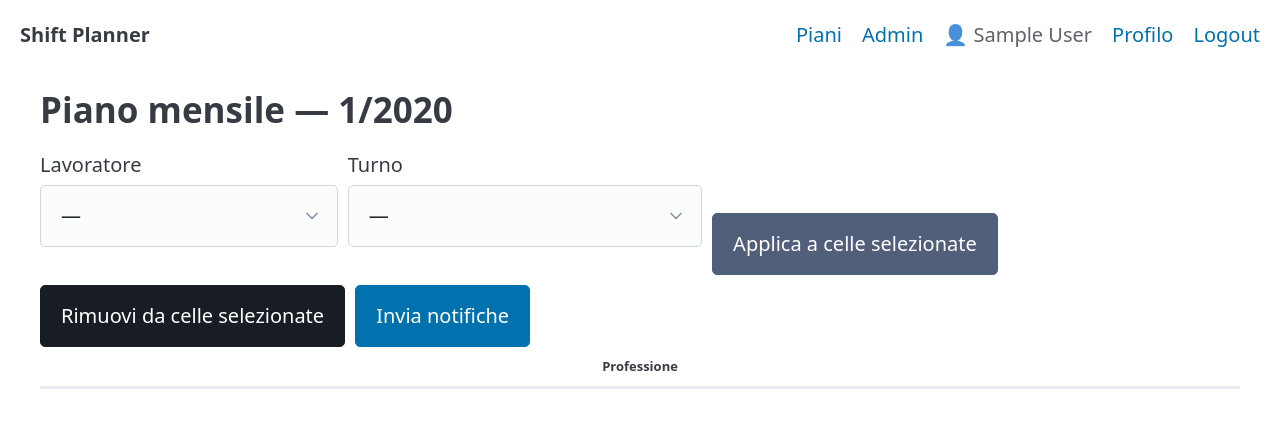
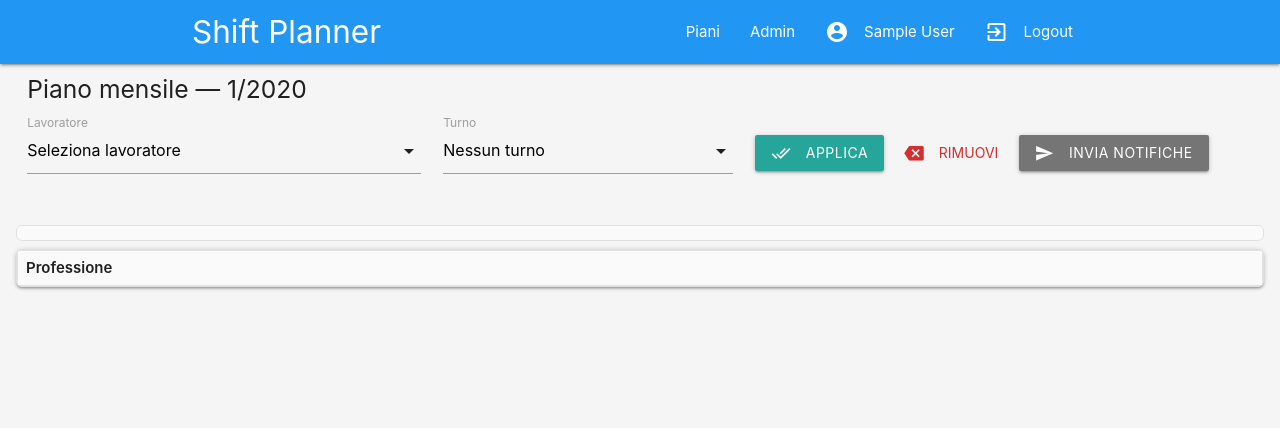
Before and after one commit to darkkillex/shiftplanner, a Django app: page /plan/1/ in a window 1280 px wide. Shown: the top 428 px of the page. Run offline with Django 5.2, Linux system fonts and the light colour scheme; the first user in the database is signed in; tables that the repository leaves empty hold one stand-in row (Sample ...); lists and menus that the app fills with data are empty; some libraries are stand-ins or nearby versions.

Commit message:
feat(ui): added  material design + grid responsivity + grid bar

```diff
--- a/templates/layout.html
+++ b/templates/layout.html
@@ -3,45 +3,155 @@
 <head>
   <meta charset="utf-8">
   <meta name="viewport" content="width=device-width,initial-scale=1">
-    <title>Shift Planner</title>
-    <link rel="stylesheet" href="https://cdn.jsdelivr.net/npm/@picocss/pico@2/css/pico.min.css">
+
+  <title>{% block title %}Shift Planner{% endblock %}</title>
+
+  <!-- Materialize + Icons -->
+  <link href="https://fonts.googleapis.com/icon?family=Material+Icons" rel="stylesheet">
+  <link rel="stylesheet" href="https://cdn.jsdelivr.net/npm/materialize-css@1.0.0/dist/css/materialize.min.css">
+  <script defer src="https://cdn.jsdelivr.net/npm/materialize-css@1.0.0/dist/js/materialize.min.js"></script>
+
   <style>
-        .grid { overflow:auto; }
-        table { font-size: 13px; white-space: nowrap; }
-        th, td { text-align:center; }
-        td.cell { cursor: pointer; }
-        td.cell.selected { outline: 2px solid black; }
-        .toolbar { display:flex; gap: .5rem; align-items: end; flex-wrap: wrap; }
-        th.holiday {
-          color: red;
+    /* --- GRIGLIA: larghezza a contenuto + sticky header + prima colonna sticky --- */
+
+    .grid-wrapper {
+      overflow: auto;
+      -webkit-overflow-scrolling: touch;
+      border-radius: 6px;
+      border: 1px solid #e0e0e0;
+      background: #fff;
+      max-height: 75vh;            /* barra orizzontale sempre visibile */
     }
-        .day-label {
+
+    #grid {
+      border-collapse: collapse;
+      width: 100%;
+      table-layout: auto;
+    }
+
+    #grid th, #grid td {
+      border: 1px solid #e0e0e0;
+      padding: 6px 8px;
+      text-align: center;
+      white-space: nowrap;         /* no wrap, colonna si allarga */
+    }
+
+    /* Header sticky */
+    #grid thead th {
+      position: sticky;
+      top: 0;
+      z-index: 2;
+      background: #fafafa;
+    }
+
+    /* Prima colonna sticky */
+    #grid thead th:first-child,
+    #grid tbody th:first-child,
+    #grid tbody td:first-child {
+      position: sticky;
+      left: 0;
+      z-index: 3;
+      background: #fff;
+      text-align: left;
+      font-weight: 600;
+      box-shadow: 2px 0 0 #e0e0e0;
+      transform: translateZ(0);
+    }
+
+    /* Angolo (prima colonna + header) sopra a tutto */
+    #grid thead th:first-child {
+      z-index: 4;
+      background: #fafafa;
+      box-shadow: 2px 0 0 #e0e0e0, 0 2px 0 #e0e0e0;
+    }
+
+    /* Domeniche in rosso */
+    #grid thead th.holiday { color: #d32f2f; }
+
+    /* Etichetta weekday */
+    #grid thead .day-label {
       font-size: 11px;
-          opacity: 0.7;
+      opacity: .75;
+      line-height: 1;
+    }
+
+    /* Celle di lavoro */
+    #grid td.cell {
+      cursor: pointer;
+      height: 34px;
+      vertical-align: middle;
+      font-size: 13px;
+    }
+
+    /* Selezione */
+    #grid td.cell.selected {
+      outline: 2px solid #000;
+      outline-offset: -2px;
+    }
+
+    /* Zebra + hover */
+    #grid tbody tr:nth-child(odd)  { background-color: #fafafa; }
+    #grid tbody tr:nth-child(even) { background-color: #ffffff; }
+    #grid tbody tr:hover { background-color: #f0f8ff; }
+
+    /* Scrollbar orizzontale superiore */
+    .grid-scroll-top {
+      height: 16px;
+      overflow-x: auto;
+      overflow-y: hidden;
+      border: 1px solid #e0e0e0;
+      border-radius: 6px;
+      background: #fafafa;
+      margin-bottom: 8px;
+    }
+    .grid-scroll-inner {
+      height: 1px;
+    }
+
+    .spacer-8 { height: 8px; }
+
+    @media (max-width: 600px) {
+      #grid th, #grid td { padding: 4px 6px; font-size: 12px; }
+      #grid td.cell { height: 30px; }
     }
   </style>
+
+  {% block extra_head %}{% endblock %}
 </head>
-<body>
-<nav class="container-fluid">
-    <ul>
-        <li><strong>Shift Planner</strong></li>
-    </ul>
-    <ul>
+<body class="grey lighten-4">
+
+  <!-- NAVBAR -->
+  <nav class="blue">
+    <div class="nav-wrapper container">
+      <a href="/" class="brand-logo">Shift Planner</a>
+      <ul id="nav-mobile" class="right hide-on-med-and-down">
         <li><a href="/">Piani</a></li>
         <li><a href="/admin/">Admin</a></li>
-
         {% if request.user.is_authenticated %}
-        <li style="opacity:.8;">👤 {{ request.user.get_full_name|default:request.user.username }}</li>
-        <li><a href="{% url 'profile' %}">Profilo</a></li>
-        <li><a href="/logout/">Logout</a></li>
+          <li>
+            <a href="{% url 'profile' %}">
+              <i class="material-icons left">account_circle</i>
+              {{ request.user.get_full_name|default:request.user.username }}
+            </a>
+          </li>
+          <li>
+            <a href="/logout/">
+              <i class="material-icons left">exit_to_app</i>Logout
+            </a>
+          </li>
         {% else %}
-        <li><a href="/login/">Login</a></li>
+          <li><a href="/login/"><i class="material-icons left">login</i>Login</a></li>
         {% endif %}
       </ul>
+    </div>
   </nav>
 
-<main class="container">
+
+  <!-- CONTENUTO -->
+  <main class="container-fluid" style="margin:12px 16px;">
     {% block content %}{% endblock %}
   </main>
+
+  {% block extra_body %}{% endblock %}
 </body>
 </html>
--- a/templates/monthly_plan.html
+++ b/templates/monthly_plan.html
@@ -1,95 +1,97 @@
 {% extends 'layout.html' %}
 {% load static %}
+{% block title %}Piano {{ plan.month }}/{{ plan.year }} — Shift Planner{% endblock %}
+
 {% block content %}
-<h2>Piano mensile — {{ plan.month }}/{{ plan.year }}</h2>
 
-<div class="toolbar">
-    <label>
-        Lavoratore
+<div class="row">
+  <div class="col s12">
+    <h5 style="margin-top:0;">Piano mensile — {{ plan.month }}/{{ plan.year }}</h5>
+  </div>
+
+  <!-- Toolbar -->
+  <div class="input-field col s12 m4">
     <select id="employee">
-            <option value="">—</option>
+      <option value="" disabled selected>Seleziona lavoratore</option>
       {% for e in employees %}
         <option value="{{ e.id }}">{{ e.full_name }}</option>
       {% endfor %}
     </select>
-    </label>
-    <label>
-        Turno
+    <label>Lavoratore</label>
+  </div>
+
+  <div class="input-field col s12 m3">
     <select id="shift">
-            <option value="">—</option>
+      <option value="" selected>Nessun turno</option>
       {% for s in shifts %}
         <option value="{{ s.id }}">{{ s.code }} — {{ s.label }}</option>
       {% endfor %}
     </select>
-    </label>
-    <button id="apply" class="secondary">Applica a celle selezionate</button>
-    <button id="clear" class="contrast">Rimuovi da celle selezionate</button>
-    <button id="notify">Invia notifiche</button>
+    <label>Turno</label>
   </div>
 
-<div class="grid">
-    <table id="grid" role="grid">
+  <div class="col s12 m5" style="margin-top:22px;">
+    <a id="apply" class="btn waves-effect waves-light"><i class="material-icons left">done_all</i>Applica</a>
+    <a id="clear" class="btn-flat red-text text-darken-2 waves-effect"><i class="material-icons left">backspace</i>Rimuovi</a>
+    <a id="notify" class="btn grey darken-1 waves-effect waves-light"><i class="material-icons left">send</i>Invia notifiche</a>
+  </div>
+</div>
+
+<div class="spacer-8"></div>
+
+<!-- Scrollbar superiore -->
+<div id="grid-scroll-top" class="grid-scroll-top">
+  <div id="grid-scroll-inner" class="grid-scroll-inner"></div>
+</div>
+
+<!-- Griglia -->
+<div class="grid-wrapper z-depth-1">
+  <table id="grid">
     <thead>
-        <tr id="grid-head">
-            <th>Professione</th>
-        </tr>
+      <tr id="grid-head"><th>Professione</th></tr>
     </thead>
     <tbody></tbody>
   </table>
 </div>
 
+{% endblock %}
+
+{% block extra_body %}
 <script>
+  document.addEventListener('DOMContentLoaded', () => {
+    const elems = document.querySelectorAll('select');
+    M.FormSelect.init(elems);
+  });
+
   (async function() {
     const planId = {{ plan.id }};
     const res = await fetch(`/api/plans/${planId}/grid/`, { credentials: 'same-origin' });
     if (!res.ok) {
-        const t = await res.text();
-        alert('Errore caricamento griglia: ' + t);
+      M.toast({html: 'Errore caricamento griglia', classes: 'red'});
       return;
     }
     const data = await res.json();
     const days = data.days;
 
+    // Header
     const head = document.getElementById('grid-head');
-      const month = {{ plan.month }} - 1;   // JS usa 0=Gennaio
-      const year = {{ plan.year }};
-
-      // Intl.DateTimeFormat con locale italiana
+    const month = {{ plan.month }} - 1;
+    const year  = {{ plan.year }};
     const weekdayFmt = new Intl.DateTimeFormat('it-IT', { weekday: 'short' });
-
-      const fixedHolidays = [
-        '01-01', // Capodanno
-        '06-01', // Epifania
-        '25-04', // Liberazione
-        '01-05', // Lavoro
-        '02-06', // Repubblica
-        '15-08', // Ferragosto
-        '01-11', // Ognissanti
-        '08-12', // Immacolata
-        '25-12', // Natale
-        '26-12'  // Santo Stefano
-      ];
-
     for (let i = 1; i <= days; i++) {
       const th = document.createElement('th');
       const date = new Date(year, month, i);
-        const wd = weekdayFmt.format(date); // es. "lun", "mar", ...
-
+      const wd = weekdayFmt.format(date);
       th.innerHTML = `<div>${i}</div><div class="day-label">${wd}</div>`;
-        const ddmm = `${String(i).padStart(2,'0')}-${String(month+1).padStart(2,'0')}`;
-        //date.getDay() === 0 -> Domenica
-        if (date.getDay() === 0 || fixedHolidays.includes(ddmm)) {
-          th.classList.add('holiday');
-        }
+      if (date.getDay() === 0) th.classList.add('holiday');
       head.appendChild(th);
     }
 
+    // Corpo
     const gridBody = document.querySelector('#grid tbody');
     data.rows.forEach(row => {
       const tr = document.createElement('tr');
-
       const th = document.createElement('th');
-        th.style.textAlign = 'left';
       th.textContent = row.profession;
       tr.appendChild(th);
 
@@ -103,12 +105,33 @@
         const name = cellData.employee_name || '';
         const shift = cellData.shift_code ? ` (${cellData.shift_code})` : '';
         td.textContent = name ? (name + shift) : '';
-
         tr.appendChild(td);
       }
       gridBody.appendChild(tr);
     });
 
+    // --- Scrollbar superiore sincronizzata ---
+    const topScroll = document.getElementById('grid-scroll-top');
+    const topInner  = document.getElementById('grid-scroll-inner');
+    const wrapper   = document.querySelector('.grid-wrapper');
+    const table     = document.getElementById('grid');
+
+    function syncTopWidth() {
+      requestAnimationFrame(() => {
+        topInner.style.width = table.scrollWidth + 'px';
+      });
+    }
+    syncTopWidth();
+    window.addEventListener('resize', syncTopWidth);
+
+    topScroll.addEventListener('scroll', () => {
+      wrapper.scrollLeft = topScroll.scrollLeft;
+    });
+    wrapper.addEventListener('scroll', () => {
+      topScroll.scrollLeft = wrapper.scrollLeft;
+    });
+
+    // --- Selezione celle ---
     let isMouseDown = false;
     let selected = new Set();
     function key(p, d) { return `${p}#${d}`; }
@@ -134,6 +157,7 @@
       });
     });
 
+    // CSRF helper
     function getCookie(name) {
       const value = `; ${document.cookie}`;
       const parts = value.split(`; ${name}=`);
@@ -141,9 +165,10 @@
     }
     const csrftoken = getCookie('csrftoken');
 
+    // APPLY
     document.getElementById('apply').addEventListener('click', async () => {
       const employeeId = document.getElementById('employee').value;
-        if (!employeeId) return alert('Seleziona un lavoratore');
+      if (!employeeId) return M.toast({html: 'Seleziona un lavoratore', classes:'orange'});
       const shiftId = document.getElementById('shift').value || null;
 
       const y = {{ plan.year }};
@@ -155,29 +180,22 @@
         const iso = `${y}-${mm}-${dd}`;
         return { profession_id: Number(p), date: iso };
       });
-
-        if (!cells.length) return alert('Seleziona almeno una cella');
+      if (!cells.length) return M.toast({html: 'Seleziona almeno una cella', classes:'orange'});
 
       const resp = await fetch(`/api/plans/${planId}/bulk_assign/`, {
         method: 'POST',
-          headers: {
-            'Content-Type': 'application/json',
-            ...(csrftoken ? {'X-CSRFToken': csrftoken} : {})
-          },
+        headers: { 'Content-Type': 'application/json', ...(csrftoken ? {'X-CSRFToken': csrftoken} : {}) },
         credentials: 'same-origin',
         body: JSON.stringify({ employee_id: Number(employeeId), shift_type_id: shiftId ? Number(shiftId) : null, cells })
       });
-        if (!resp.ok) {
-          const t = await resp.text();
-          return alert('Errore: ' + t);
-        }
+      if (!resp.ok) return M.toast({html:'Errore applicazione', classes:'red'});
       location.reload();
     });
 
-      // rimozione assegnazioni dalle celle selezionate (con conferma)
+    // CLEAR
     document.getElementById('clear').addEventListener('click', async () => {
-        if (!selected.size) return alert('Seleziona almeno una cella');
-        if (!confirm('Rimuovere le assegnazioni dalle celle selezionate? Questa operazione non può essere annullata.')) return;
+      if (!selected.size) return M.toast({html:'Seleziona almeno una cella', classes:'orange'});
+      if (!confirm('Rimuovere le assegnazioni dalle celle selezionate?')) return;
 
       const y = {{ plan.year }};
       const m = {{ plan.month }};
@@ -191,20 +209,15 @@
 
       const resp = await fetch(`/api/plans/${planId}/bulk_clear/`, {
         method: 'POST',
-          headers: {
-            'Content-Type': 'application/json',
-            ...(csrftoken ? {'X-CSRFToken': csrftoken} : {})
-          },
+        headers: { 'Content-Type': 'application/json', ...(csrftoken ? {'X-CSRFToken': csrftoken} : {}) },
         credentials: 'same-origin',
         body: JSON.stringify({ cells })
       });
-        if (!resp.ok) {
-          const t = await resp.text();
-          return alert('Errore: ' + t);
-        }
+      if (!resp.ok) return M.toast({html:'Errore rimozione', classes:'red'});
       location.reload();
     });
 
+    // NOTIFY
     document.getElementById('notify').addEventListener('click', async () => {
       if (!confirm('Inviare email a TUTTI i dipendenti con assegnazioni in questo piano?')) return;
       const resp = await fetch(`/api/plans/${planId}/notify/`, {
@@ -212,8 +225,9 @@
         headers: csrftoken ? {'X-CSRFToken': csrftoken} : {},
         credentials: 'same-origin'
       });
+      if (!resp.ok) return M.toast({html:'Errore invio notifiche', classes:'red'});
       const js = await resp.json();
-        alert(`Email inviate: ${js.sent || 0}`);
+      M.toast({html: `Email inviate: ${js.sent ?? js.prepared ?? 0}`});
     });
   })();
 </script>
```
Also changed, not shown: core/management/commands/seed_professions.py (added, +63 -0 lines). Lines whose indentation alone changed are shown as unchanged.
